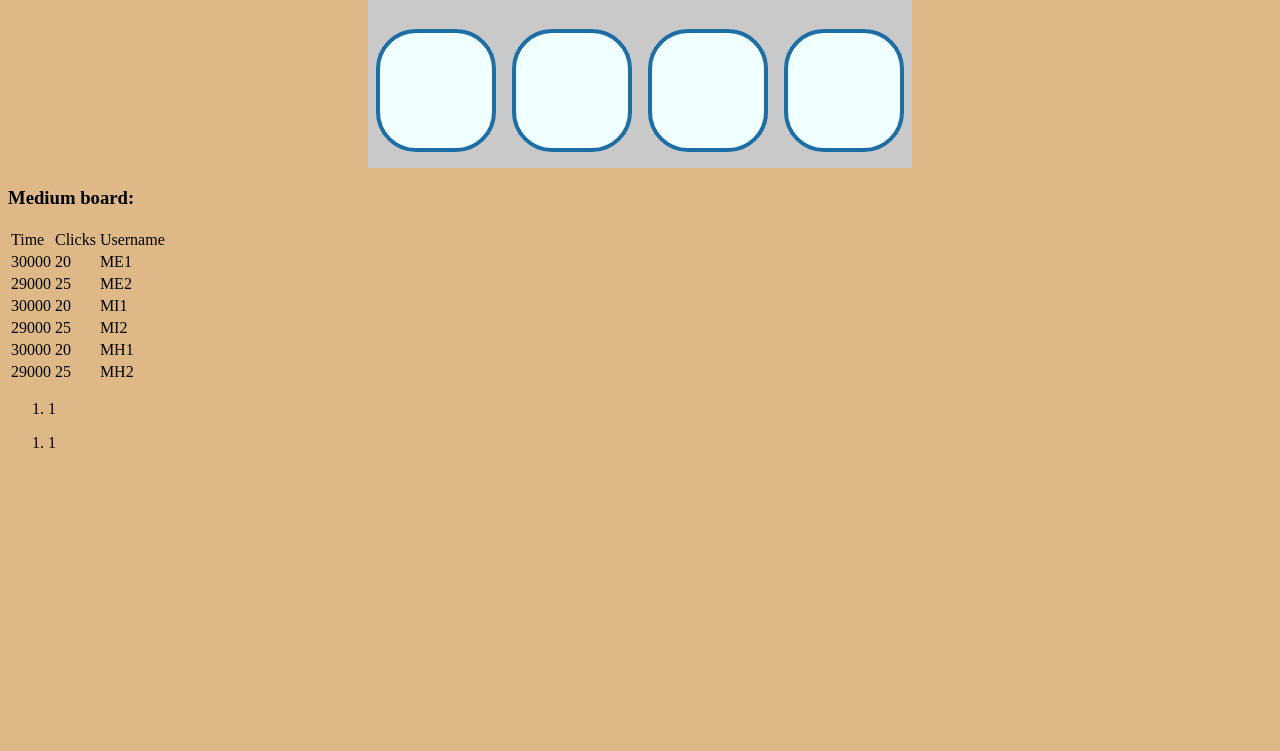
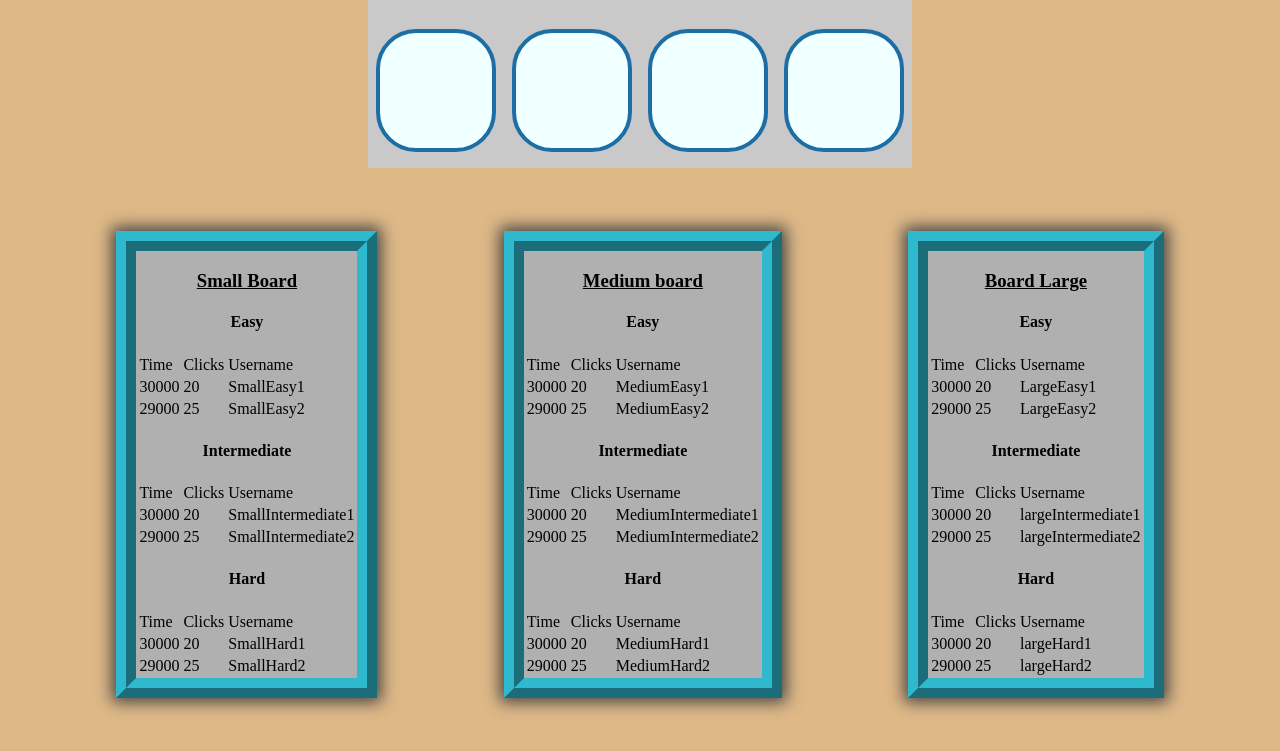
Before and after one commit to elemat28/MatchTwoInJavaScript, a plain HTML site: page index.html in a window 1280 px wide. Shown: the part 531-1282 px from the top of the page. Before the commit the page ends 999 px from the top, so only its background shows below. Drawn offline with Linux system fonts and the light colour scheme.

Commit message:
Added design to scoreboards

```diff
--- a/MatchTwo.js
+++ b/MatchTwo.js
@@ -23,81 +23,151 @@ let defaultTheme = {
 
 let scoreboards = {
     small: {
-        htmlTableID: "smallBoardScoreboardTable",
-        records: {
-            easy: {
-
-            },
-            intermediate: [
-                {
-                    time: 30000,
-                    clicks: 20,
-                    nickname: "SI1"
-                }
-            ],
-            hard: {
-
-            }
-        }
-    },
-    medium: {
-        htmlTableID: "mediumBoardScoreboardTable",
-        easy: [
+        easy: {
+            htmlTableID: "smallBoardEasyTable",
+            records: [
             {
                 time: 30000,
                 clicks: 20,
-                nickname: "ME1"
+                nickname: "SmallEasy1"
             },
             {
                 time: 29000,
                 clicks: 25,
-                nickname: "ME2"
+                nickname: "SmallEasy2"
             }
-        ],
-        intermediate: [
+            ]
+        },
+        intermediate: {
+            htmlTableID: "smallBoardIntermediateTable",
+            records: [
             {
                 time: 30000,
                 clicks: 20,
-                nickname: "MI1"
+                nickname: "SmallIntermediate1"
             },
             {
                 time: 29000,
                 clicks: 25,
-                nickname: "MI2"
+                nickname: "SmallIntermediate2"
             }
-        ],
-        hard: [
+            ]
+        },
+        hard: {
+            htmlTableID: "smallBoardHardTable",
+            records: [
             {
                 time: 30000,
                 clicks: 20,
-                nickname: "MH1"
+                nickname: "SmallHard1"
             },
             {
                 time: 29000,
                 clicks: 25,
-                nickname: "MH2"
+                nickname: "SmallHard2"
             }
-        ],
+            ]
+        },
     },
-    large: {
-        htmlTableID: "largeBoardScoreboardTable",
+    medium: {
         easy: {
-
-        },
-        intermediate: [
+            htmlTableID: "mediumBoardEasyTable",
+            records: [
             {
                 time: 30000,
                 clicks: 20,
-                nickname: "LI1"
+                nickname: "MediumEasy1"
+            },
+            {
+                time: 29000,
+                clicks: 25,
+                nickname: "MediumEasy2"
             }
-        ],
+            ]
+        },
+        intermediate: {
+            htmlTableID: "mediumBoardIntermediateTable",
+            records: [
+            {
+                time: 30000,
+                clicks: 20,
+                nickname: "MediumIntermediate1"
+            },
+            {
+                time: 29000,
+                clicks: 25,
+                nickname: "MediumIntermediate2"
+            }
+            ]
+        },
         hard: {
-
-        }
+            htmlTableID: "mediumBoardHardTable",
+            records: [
+            {
+                time: 30000,
+                clicks: 20,
+                nickname: "MediumHard1"
+            },
+            {
+                time: 29000,
+                clicks: 25,
+                nickname: "MediumHard2"
+            }
+            ]
+        },
+    },
+    large:{
+        easy: {
+            htmlTableID: "largeBoardEasyTable",
+            records: [
+            {
+                time: 30000,
+                clicks: 20,
+                nickname: "LargeEasy1"
+            },
+            {
+                time: 29000,
+                clicks: 25,
+                nickname: "LargeEasy2"
+            }
+            ]
+        },
+        intermediate: {
+            htmlTableID: "largeBoardIntermediateTable",
+            records: [
+            {
+                time: 30000,
+                clicks: 20,
+                nickname: "largeIntermediate1"
+            },
+            {
+                time: 29000,
+                clicks: 25,
+                nickname: "largeIntermediate2"
+            }
+            ]
+        },
+        hard: {
+            htmlTableID: "largeBoardHardTable",
+            records: [
+            {
+                time: 30000,
+                clicks: 20,
+                nickname: "largeHard1"
+            },
+            {
+                time: 29000,
+                clicks: 25,
+                nickname: "largeHard2"
+            }
+            ]
+        },
     }
 }
 
-function parseToTable(scoreboardHtmlID, records){
+function parseToTable(scoreboard){
+    let scoreboardHtmlID = scoreboard.htmlTableID
+    let records = scoreboard.records;
     records.forEach(element => {
 
         let tableRecord = document.createElement("tr");
@@ -119,17 +189,19 @@ function parseToTable(scoreboardHtmlID, records){
 }
 
 function parseSecoreboard(scoreboard){
-    parseToTable(scoreboard.htmlTableID, scoreboard.easy);
-    parseToTable(scoreboard.htmlTableID, scoreboard.intermediate);
-    parseToTable(scoreboard.htmlTableID, scoreboard.hard);
-
+    parseToTable(scoreboard.easy);
+    parseToTable(scoreboard.intermediate);
+    parseToTable(scoreboard.hard);
 
 }
 
-function populateScoreBoards(scoreboardName){
+function populateScoreBoards(){
+    let smallSB = scoreboards.small;
+    parseSecoreboard(smallSB);
     let mediumSB = scoreboards.medium;
     parseSecoreboard(mediumSB);
-
+    let largeSB = scoreboards.large;
+    parseSecoreboard(largeSB);
 }
 
 function clickCard(cardID){
@@ -323,4 +395,4 @@ function createGameBoard(size = 'm', difficulty = 'i'){
 createGameBoard(boardSize, gameDifficulty);
 let cardIDs = getAllCardIDs();
 assignOnClickToAllCards(cardIDs);
-populateScoreBoards("mediumBoardScoreboard");
+populateScoreBoards();
--- a/index.html
+++ b/index.html
@@ -45,9 +45,26 @@
             <!-- C1 == Card number 1-->
         </div>
         <scoreboards>
-            <div>
-                <h3>Medium board:</h3>
-                <table id="mediumBoardScoreboardTable">
+            <div class="scoreBoard">
+                <h3>Small Board</h3>
+                <h4>Easy</h4>
+                <table id="smallBoardEasyTable">
+                    <tr>
+                        <td>Time</td>
+                        <td>Clicks</td>
+                        <td>Username</td>
+                    </tr>
+                </table>
+                <h4>Intermediate</h4>
+                <table id="smallBoardIntermediateTable">
+                    <tr>
+                        <td>Time</td>
+                        <td>Clicks</td>
+                        <td>Username</td>
+                    </tr>
+                </table>
+                <h4>Hard</h4>
+                <table id="smallBoardHardTable">
                     <tr>
                         <td>Time</td>
                         <td>Clicks</td>
@@ -55,17 +72,61 @@
                     </tr>
                 </table>
             </div>
-            <mediumBoardScoreboard>
-                <ol>
-                    <li>1</li>
-                </ol>
-            </mediumBoardScoreboard>
+            <div class="scoreBoard">
+                <h3>Medium board</h3>
+                <h4>Easy</h4>
+                <table id="mediumBoardEasyTable">
+                    <tr>
+                        <td>Time</td>
+                        <td>Clicks</td>
+                        <td>Username</td>
+                    </tr>
+                </table>
+                <h4>Intermediate</h4>
+                <table id="mediumBoardIntermediateTable">
+                    <tr>
+                        <td>Time</td>
+                        <td>Clicks</td>
+                        <td>Username</td>
+                    </tr>
+                </table>
+                <h4>Hard</h4>
+                <table id="mediumBoardHardTable">
+                    <tr>
+                        <td>Time</td>
+                        <td>Clicks</td>
+                        <td>Username</td>
+                    </tr>
+                </table>
+            </div>
+            <div class="scoreBoard">
+                <h3>Board Large</h3>
+                <h4>Easy</h4>
+                <table id="largeBoardEasyTable">
+                    <tr>
+                        <td>Time</td>
+                        <td>Clicks</td>
+                        <td>Username</td>
+                    </tr>
+                </table>
+                <h4>Intermediate</h4>
+                <table id="largeBoardIntermediateTable">
+                    <tr>
+                        <td>Time</td>
+                        <td>Clicks</td>
+                        <td>Username</td>
+                    </tr>
+                </table>
+                <h4>Hard</h4>
+                <table id="largeBoardHardTable">
+                    <tr>
+                        <td>Time</td>
+                        <td>Clicks</td>
+                        <td>Username</td>
+                    </tr>
+                </table>
+            </div>
 
-            <largeBoardScoreboard>
-                <ol>
-                    <li>1</li>
-                </ol>
-            </largeBoardScoreboard>
         </scoreboards>
     </main>
     <script src="MatchTwo.js"></script>
--- a/style.css
+++ b/style.css
@@ -4,6 +4,30 @@ html {
 
 h1 {
     width: 100%;
+    text-align: center;
+}
+
+scoreboards {
+    display: flex;
+    justify-content: center;
+}
+
+.scoreBoard {
+    background-color: rgb(176, 176, 176);
+    width: 1fr;
+    margin: 5%;
+    border:20px ridge #2eb9ce;
+    box-shadow:0px 0px 15px 4px #424242;
+
+}
+.scoreBoard h3 {
+    text-align: center;
+    text-decoration: underline;
+
+    /*text-shadow:0px 0px 5px #000000;
+    */
+}
+.scoreBoard h4 {
     text-align: center;
 }
 
```
